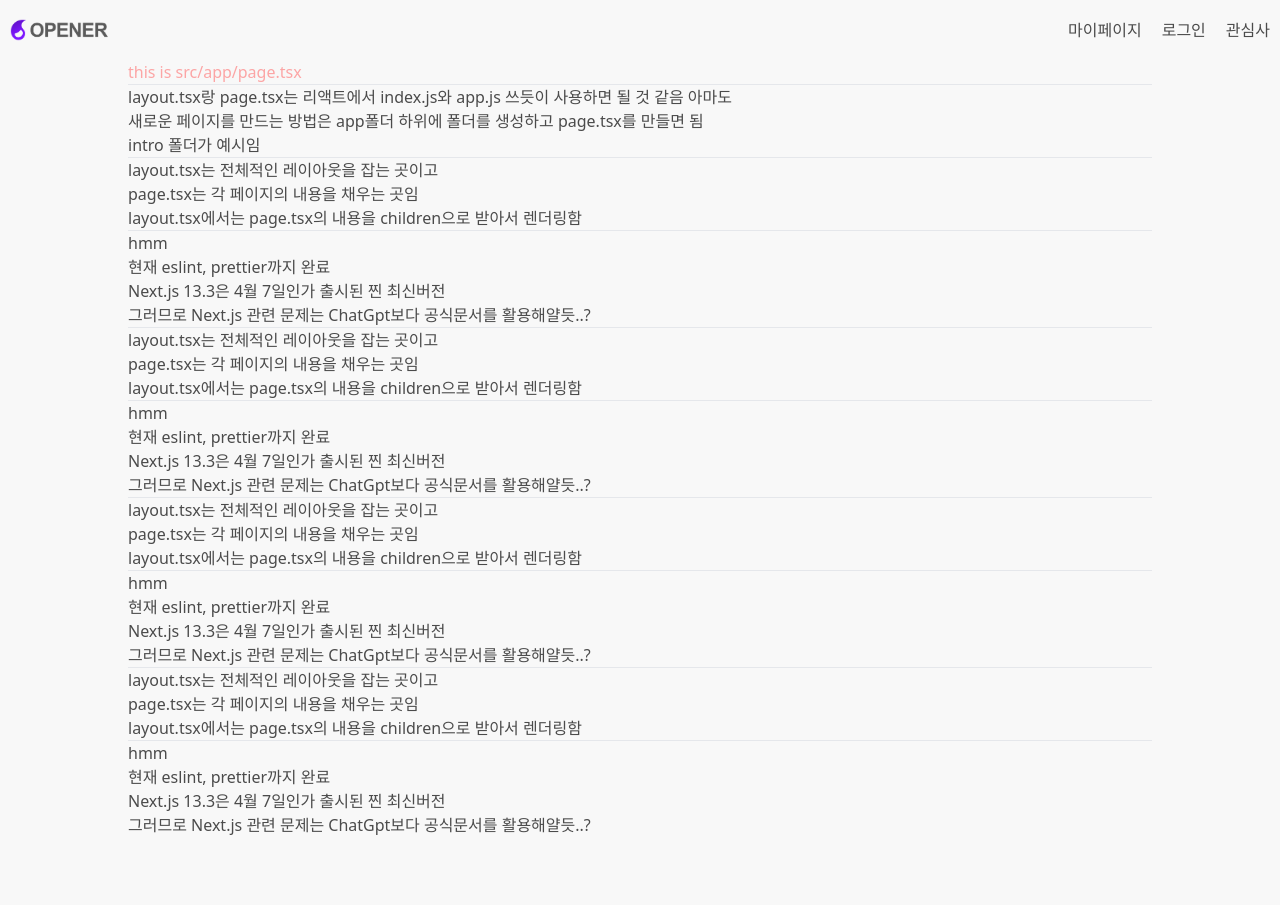
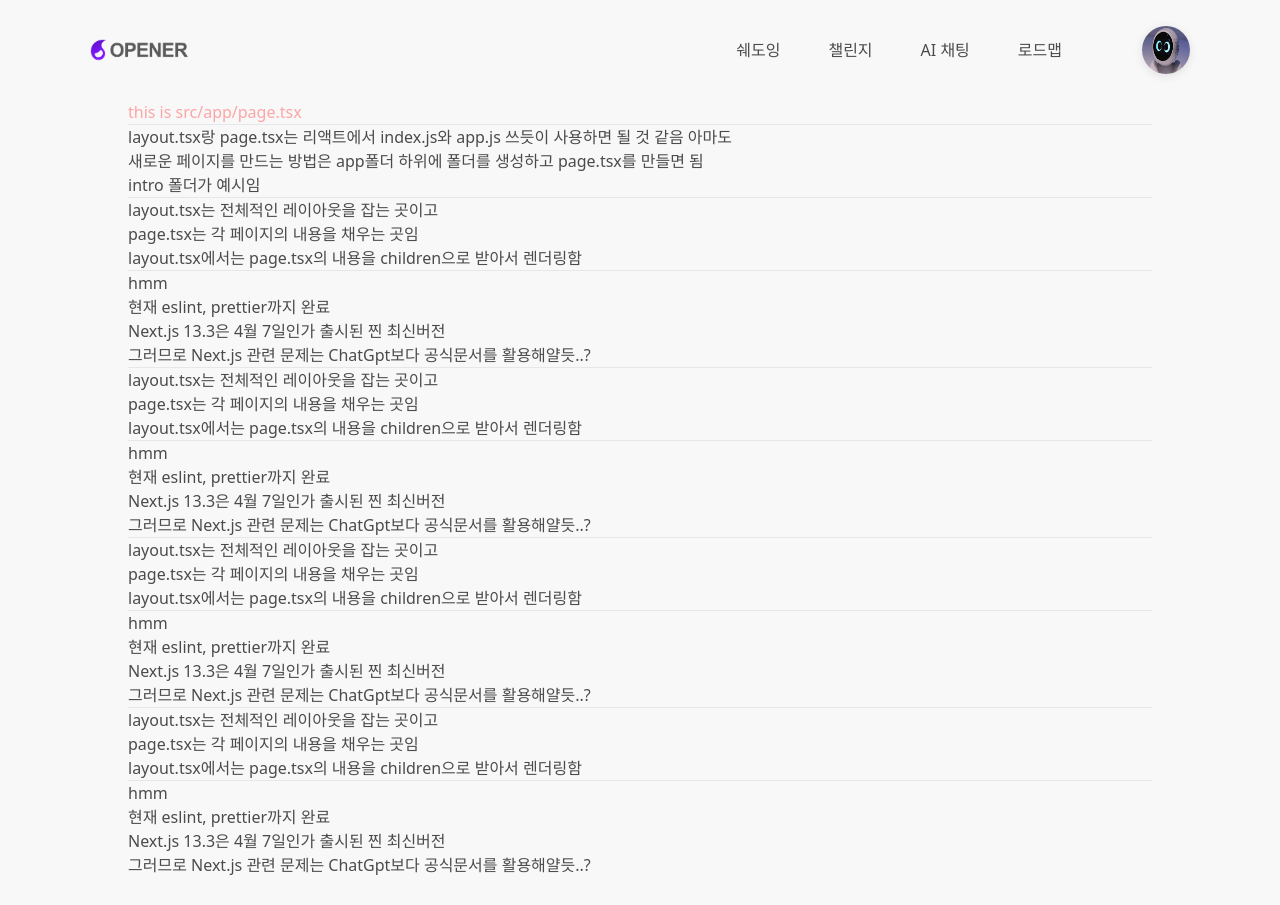
Before and after one commit to PROJECT-OPENER/Opener, a Next.js app in the folder front/: page / in a window 1280 px wide. After the commit the page ends 877 px from the top, so only its background shows below. Built offline with nearby package versions, Linux system fonts and the light colour scheme.

Commit message:
S08P31C104-299 feat : 반응형 nav 탭 적용

```diff
--- a/front/src/app/components/BottomNav.tsx
+++ b/front/src/app/components/BottomNav.tsx
@@ -36,7 +36,7 @@ const BottomNav = () => {
             />
           </button>
         </div>
-        <div className="blankbox" />
+        <div className="blankbox lg:hidden" />
       </>
     );
   }
@@ -84,7 +84,7 @@ const BottomNav = () => {
           로드맵
         </Link>
       </div>
-      <div className="blankbox" />
+      <div className="blankbox lg:hidden" />
     </>
   );
 };
--- a/front/src/app/components/TopNav.tsx
+++ b/front/src/app/components/TopNav.tsx
@@ -4,28 +4,75 @@ import { usePathname } from 'next/navigation';
 import Image from 'next/image';
 import logo from 'public/images/logo.png';
 import { topNavNone } from '../util/navControl';
+import ProfileImage from './ProfileImage';
 
 const TopNav = () => {
+  const isAuthenticated = true;
   const pathname: string = usePathname();
 
   if (topNavNone.includes(pathname)) return <div></div>;
   return (
     <div className="topnav">
       <Link href={'/'}>
-        <Image
-          src={logo.src}
-          alt="Logo"
-          className=""
-          width={100}
-          height={24}
-          priority
-        />
-        {/* <img id="logo" src={logo.src} alt="logo" /> */}
+        <Image src={logo.src} alt="Logo" width={100} height={24} priority />
       </Link>
-      <div className="space-x-5">
-        <Link href={'/mypage'}>마이페이지</Link>
-        <Link href={'/login'}>로그인</Link>
-        <Link href={'/interest'}>관심사</Link>
+      <div className="flex flex-row">
+        <div className="hidden lg:flex flex-row space-x-12 items-center text-medium">
+          <Link
+            className={
+              'hover:text-brandP  active:text-black hover:underline underline-offset-4'
+            }
+            href={'/shadowing'}
+          >
+            쉐도잉
+          </Link>
+          <Link
+            className={
+              'hover:text-brandP active:text-black hover:underline underline-offset-4'
+            }
+            href={'/challange'}
+          >
+            챌린지
+          </Link>
+          <Link
+            className={
+              'hover:text-brandP  active:text-black hover:underline underline-offset-4'
+            }
+            href={'/chat'}
+          >
+            AI 채팅
+          </Link>
+          <Link
+            className={
+              'hover:text-brandP  active:text-black hover:underline underline-offset-4'
+            }
+            href={'/roadmap'}
+          >
+            로드맵
+          </Link>
+        </div>
+        <div className="ml-[5rem]">
+          {isAuthenticated ? (
+            <Link href={'/mypage'}>
+              <ProfileImage
+                className="h-10 w-10 lg:h-12 lg:w-12 hover:cursor-pointer shadow-custom rounded-full"
+                profileUrl="/images/ai.png"
+                height={500}
+                width={500}
+              />
+            </Link>
+          ) : (
+            <div>
+              <Link
+                href={'/login'}
+                className="rounded-lg bg-[#636363] py-1 px-4 text-white hover:bg-[#4f4f4f] active:bg-[#2f2f2f]"
+              >
+                로그인
+              </Link>
+              {/* <Link href={'/interest'}>관심사</Link> */}
+            </div>
+          )}
+        </div>
       </div>
     </div>
   );
--- a/front/src/app/globals.css
+++ b/front/src/app/globals.css
@@ -25,13 +25,15 @@ body {
 }
 .topnav {
   width: 100%;
+  max-width: 1200px;
   height: 60px;
   display: flex;
   flex-direction: row;
   justify-content: space-between;
   align-items: center;
-  padding: 0 10px;
+  padding: 0 1rem;
 }
+
 #logo {
   width: 120px;
   height: auto;
@@ -86,6 +88,10 @@ body {
 }
 
 @media screen and (min-width: 1024px) {
+  .topnav {
+    padding: 0 50px;
+    height: 100px;
+  }
   .content {
     width: 100%;
     max-width: 1024px;
```
